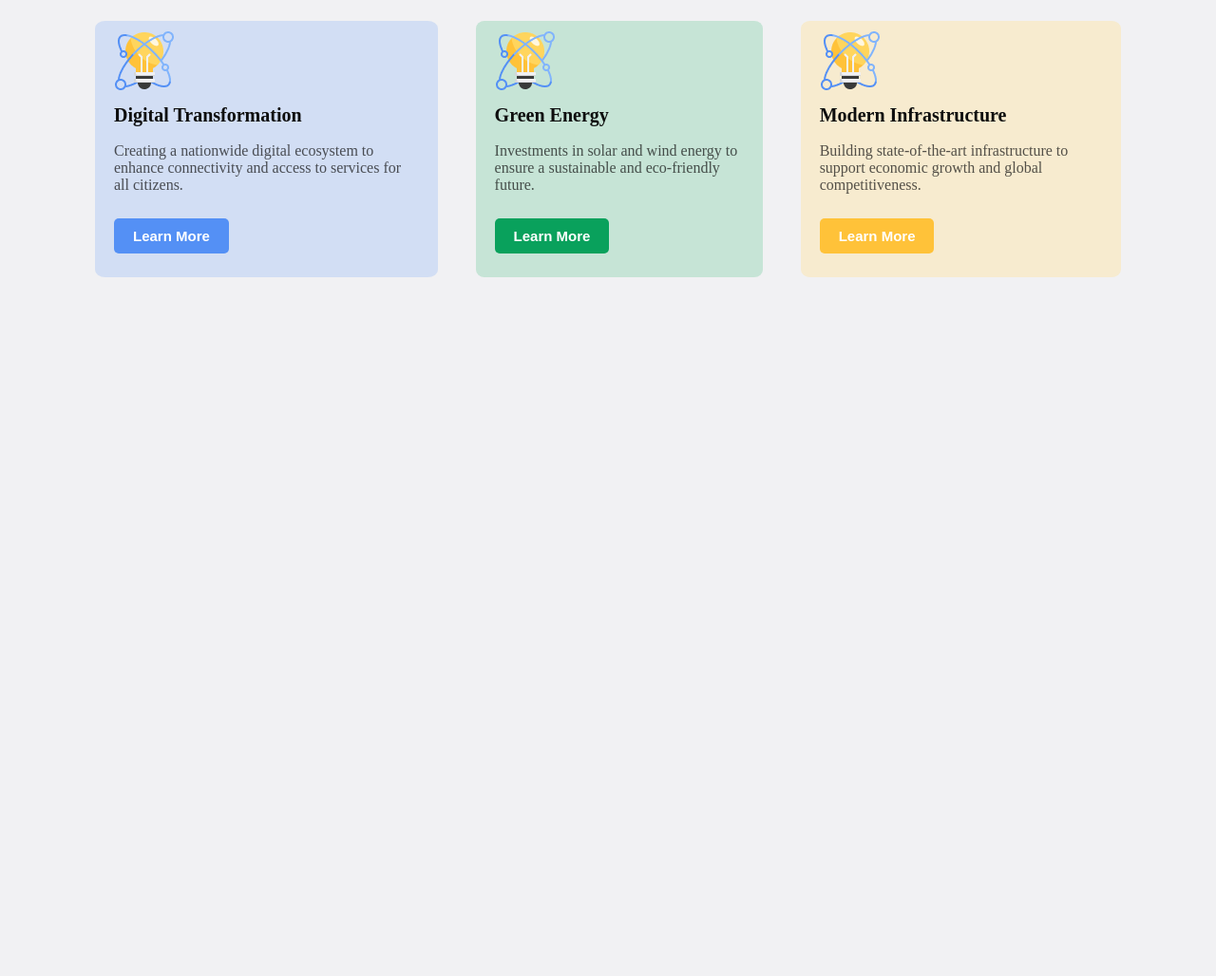
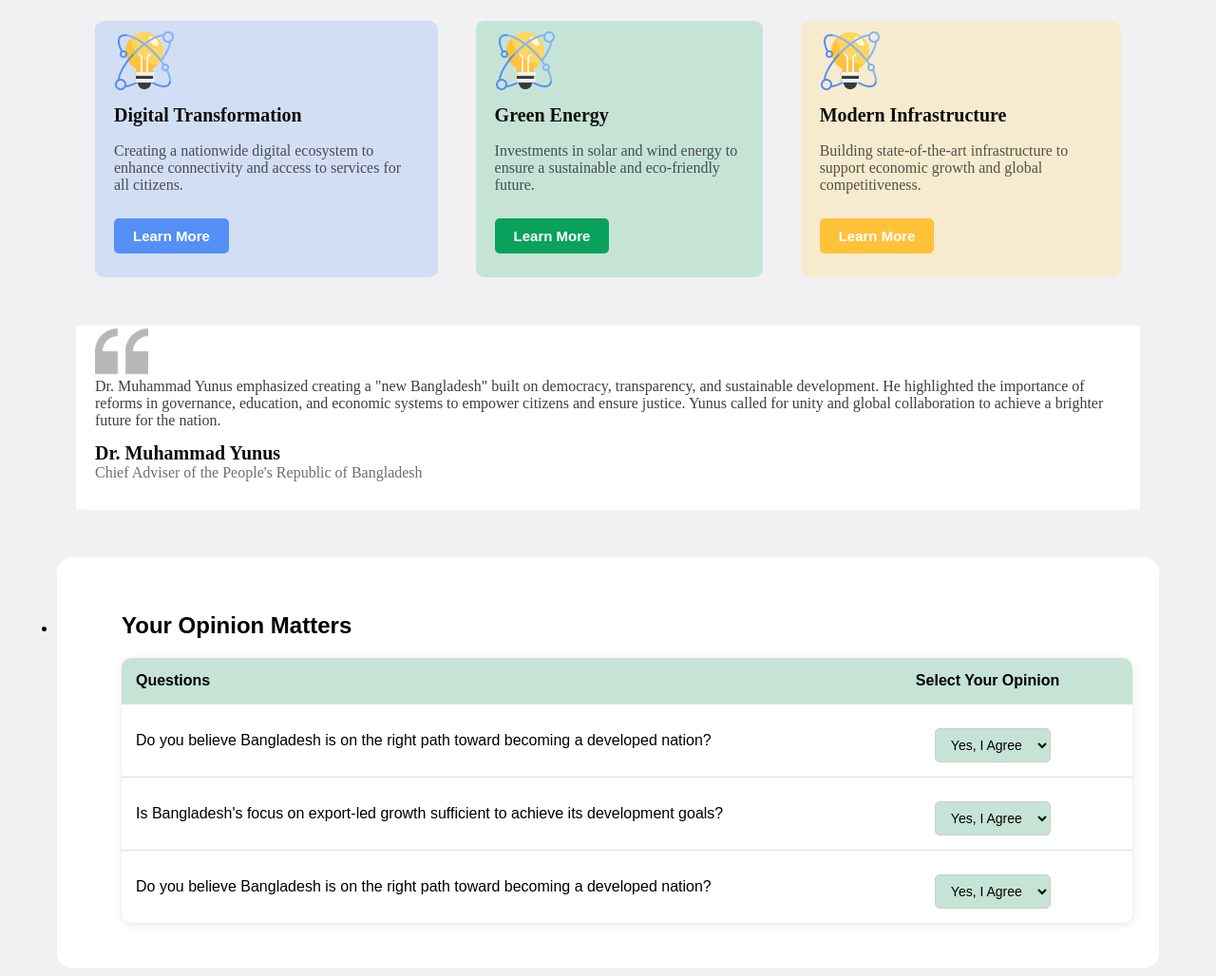
Before and after one commit to fariya0005/Bangladesh2.0, a plain HTML site: page index.html in a window 1280 px wide. Shown: the part 1156-2184 px from the top of the page at 95% size. Before the commit the page ends 1456 px from the top, so only its background shows below. Drawn offline with Linux system fonts and the light colour scheme.

Commit message:
6th commit

```diff
--- a/index.html
+++ b/index.html
@@ -83,6 +83,59 @@
     </div>
     </div>
 
+    <div class="container3">
+        <div class="card6">
+            <img class="yunus" src="quote-bg.png" alt="Bangladesh 2.0">
+        <h2 class="section-text3">Dr. Muhammad Yunus emphasized creating a "new Bangladesh"
+            built on democracy, transparency, and sustainable development.
+            He highlighted the importance of reforms in governance, education,
+            and economic systems to empower citizens and ensure justice.
+            Yunus called for unity and global collaboration to achieve a brighter future for the nation.</h2>
+        <p class="section-title3">Dr. Muhammad Yunus</p>
+        <p class="section-subtitle3">Chief Adviser of the People's Republic of Bangladesh</p>
+    </div>
+    </div>
+<div class="opinion-table">
+      <h2>Your Opinion Matters</h2>
+      <table>
+        <thead>
+          <tr>
+            <th>Questions</th>
+            <th>Select Your Opinion</th>
+          </tr>
+        </thead>
+        <tbody>
+          <tr>
+            <td>Do you believe Bangladesh is on the right path toward becoming a developed nation?</td>
+            <td>
+              <select>
+                <option>Yes, I Agree</option>
+
+              </select>
+            </td>
+          </tr>
+          <tr>
+            <td>Is Bangladesh's focus on export-led growth sufficient to achieve its development goals?</td>
+            <td>
+              <select>
+                <option>Yes, I Agree</option>
+
+              </select>
+            </td>
+          </tr>
+          <tr>
+            <td>Do you believe Bangladesh is on the right path toward becoming a developed nation?</td>
+            <td>
+              <select>
+                <option>Yes, I Agree</option>
+
+              </select>
+            </td>
+          </tr>
+        </tbody>
+      </table>
+</div>
+
 
 
 
--- a/style.css
+++ b/style.css
@@ -143,6 +143,7 @@ h1{
     display: flex;
     justify-content: space-between;
     align-items: center;
+    margin-bottom: 50px;
 }
 .card3{
     border-radius: 3%;
@@ -236,3 +237,112 @@ h1{
     font-weight: bolder;
     border-color: white;
 }
+
+.card6{
+    display: flex;
+    flex-direction: column;
+    margin-bottom: 50px;
+    border-radius: 1%;
+    background-color: #FFFFFF;
+}
+.section-text3{
+    font-size: 16px;
+    color:rgba(14, 14, 14, 0.8);
+    font-weight: normal;
+    margin-top: 0px;
+    z-index: 4;
+
+}
+.section-title3{
+    font-size: 20px;
+    color:#0E0E0E;
+    font-weight:600;
+    margin-top: 0px;
+    margin-bottom: 0px;
+}
+.section-subtitle3{
+    font-size: 16px;
+    font-weight: normal;
+    color:rgba(14, 14, 14, 0.6);
+    margin-bottom: 30px;
+    margin-top: 0px;
+}
+.yunus{
+    width: 5%;
+    color:rgba(14, 14, 14, 0.3);
+    margin-top: 0px;
+    margin-bottom: 0px;
+    z-index: 2;
+    overflow: auto;
+}
+
+
+.opinion-table {
+    font-family: Arial, sans-serif;
+    display:list-item;
+    gap:16px;
+    padding: 48px;
+    border-radius: 16px;
+    background-color: white;
+    margin-top: 20px;
+}
+
+
+  .opinion-table h2 {
+    font-size: 24px;
+    font-weight: bold;
+    text-align:start;
+    margin-bottom: 20px;
+  }
+
+  .opinion-table table {
+    width: 100%;
+    border-collapse: collapse;
+    background-color: #fff;
+    border-radius: 10px;
+    overflow: hidden;
+    box-shadow: 0 2px 10px rgba(0, 0, 0, 0.1);
+  }
+
+  .opinion-table thead {
+    background-color: #C6E4D6;
+  }
+
+  .opinion-table th {
+    padding: 15px;
+    font-size: 16px;
+    text-align: left;
+    font-weight: bold;
+    color: #000;
+  }
+
+  .opinion-table td {
+    padding: 15px;
+    font-size: 16px;
+    border-top: 1px solid #ddd;
+  }
+
+  .opinion-table tbody tr:hover {
+    background-color: #f9f9f9;
+  }
+
+  .opinion-table select {
+    padding: 8px 12px;
+    font-size: 14px;
+    border: 1px solid #ccc;
+    border-radius: 5px;
+    cursor: pointer;
+    background-color: #C6E4D6;
+  }
+
+    .opinion-table select:hover {
+        background-color: #146C43;
+        color:white;
+    }
+  .opinion-table select:focus {
+    outline: none;
+    border-color: #146C43;
+  }
+.opinion{
+   padding:24px;
+}
```
Also changed, not shown: quote-bg.png (added).
